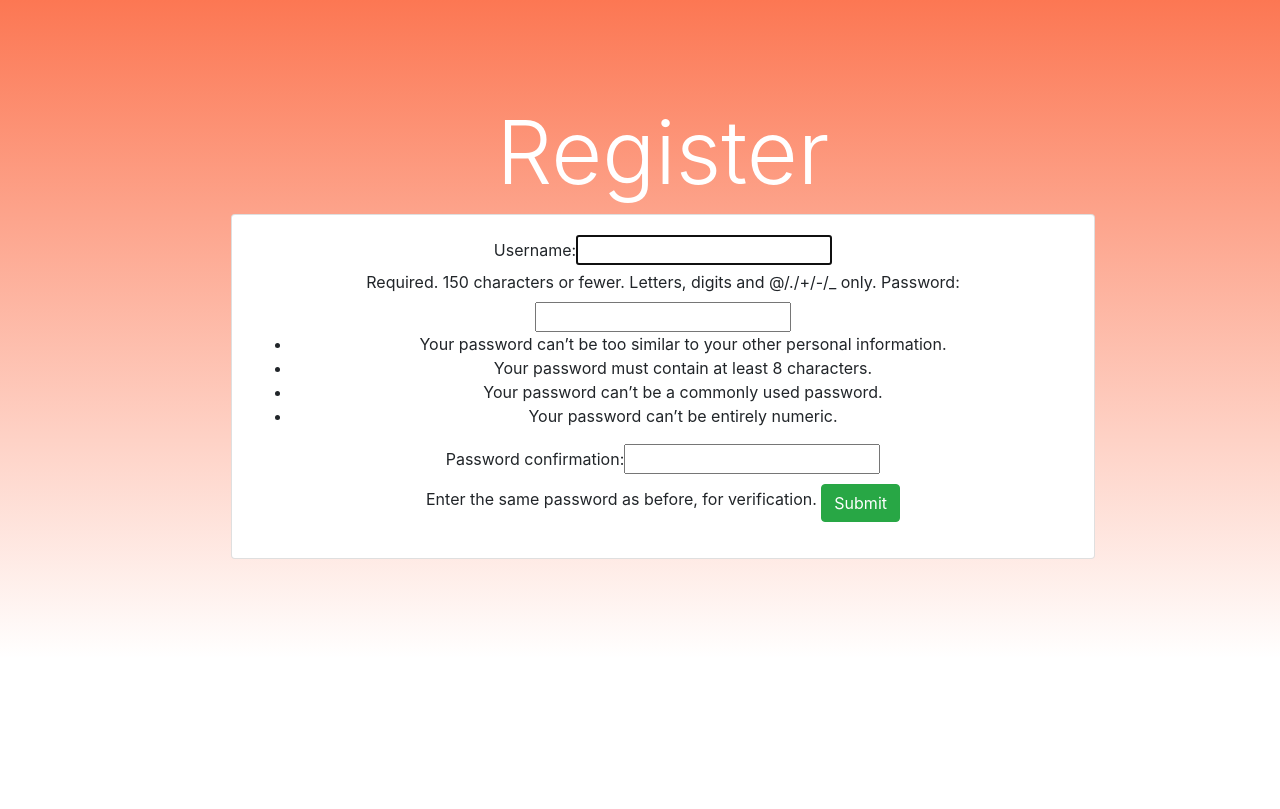
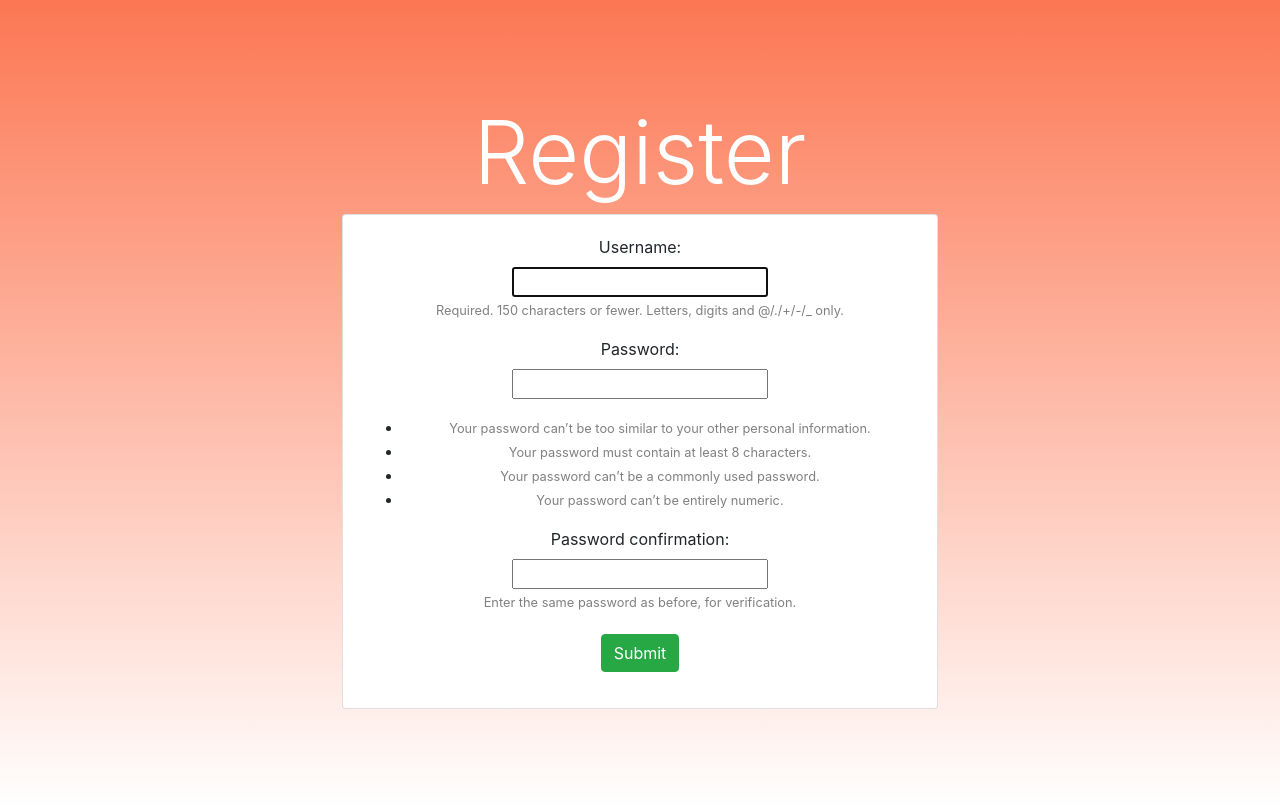
Before and after one commit to NehanSikder/ReadingTracker, a Django app: page /signUp/ in a window 1280 px wide. Before the commit the page ends 613 px from the top, so only its background shows below. Run offline with Django 3.2, Linux system fonts and the light colour scheme; some libraries are stand-ins or nearby versions.

Commit message:
added css for registration page

```diff
--- a/tracker/templates/registration/signUp.html
+++ b/tracker/templates/registration/signUp.html
@@ -2,19 +2,31 @@
 
 {% block content %}
 	<div class="row" style="padding: 100px">
-	    <div class="col-sm">
+	    <div class="col-sm-2">
 	    </div>
-	    <div class="col-sm">
+	    <div class="col-sm-8">
 	    	<div class="row-sm-12">
 	    	</div>
 	    	<div class="row-sm-12 my-auto">
 			    <h1 class="display-2" style="color: white">Register</h5>
-	    		<div class="card mx-auto" style="width: 54rem;">
+	    		<div class="card mx-auto">
 				  	<div class="card-body">
 					    <div class="form-group">
 					    	<form action="{% url 'signUp' %}" method="post">
 								{% csrf_token %}
-								{{ form }}
+								{% for field in form %}
+							      <p>
+							        {{ field.label_tag }}<br>
+							        {{ field }}
+							        <br>
+							        {% if field.help_text %}
+							          <small style="color: grey">{{ field.help_text }}</small>
+							        {% endif %}
+							        {% for error in field.errors %}
+							          <p style="color: red">{{ error }}</p>
+							        {% endfor %}
+							      </p>
+							    {% endfor %}
 								<input style="margin-top: 5px" class="btn btn-success" type="submit" id="submit-btn" value="Submit">
 								<input type="hidden" name="next" value="{{ next }}">
 							</form>
@@ -25,7 +37,7 @@
 	    	<div class="row-sm-12">
 	    	</div>
 	    </div>
-	    <div class="col-sm">
+	    <div class="col-sm-2">
 	    </div>
   	</div>
 
```
